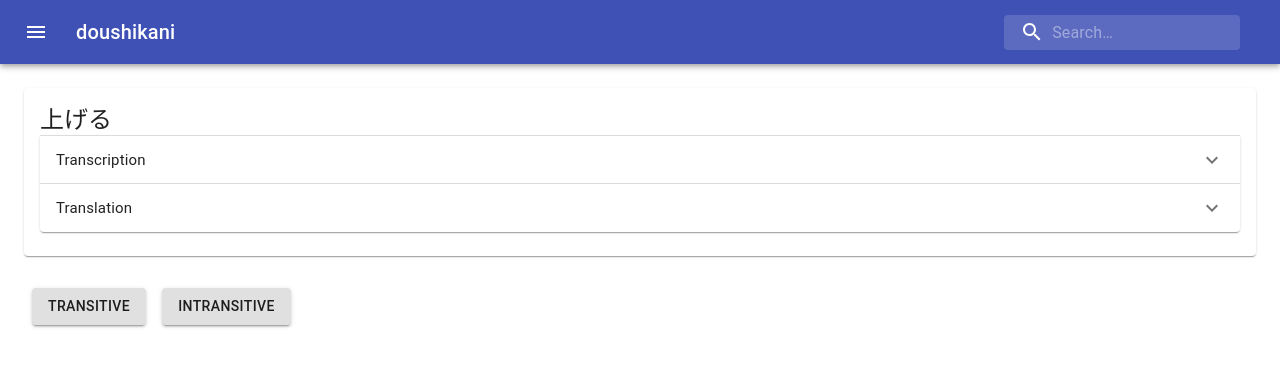
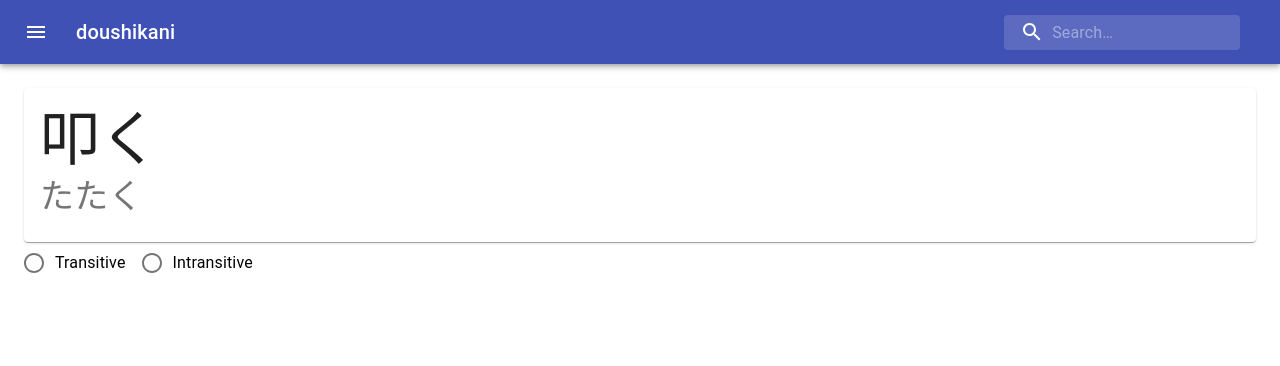
Before and after one commit to eickler/doushikani, a React (Create React App) app: page / in a window 1280 px wide. Shown: the top 366 px of the page. Built offline with nearby package versions, Linux system fonts and the light colour scheme.

Commit message:
Restructured

```diff
--- /dev/null
+++ b/src/Answer.tsx
@@ -0,0 +1,28 @@
+import { Button, Card, CardContent, Container, Typography } from '@material-ui/core';
+import { VerbDefinition } from './Verbs';
+
+interface Props {
+  verb: VerbDefinition;
+  onContinue: () => void;
+}
+
+export const Answer = (props: Props) => {
+  return (
+    <Container>
+      <Card>
+        <CardContent>
+          <Typography variant="h2">
+            {props.verb.transitive ? "Transitive" : "Intransitive"}
+          </Typography>
+          <Typography variant="h4" color="textSecondary">
+            {props.verb.examples[0].ja}
+          </Typography>
+          <Typography variant="h4" color="textSecondary">
+            {props.verb.examples[0].en}
+          </Typography>
+        </CardContent>
+      </Card>
+      <Button variant="contained" onClick={props.onContinue}>Continue</Button>
+    </Container>
+  );
+}
--- a/src/App.tsx
+++ b/src/App.tsx
@@ -1,19 +1,38 @@
-import React from "react";
-import { Container, Button } from "@material-ui/core";
-import Body from "./Body";
+import { useState } from "react";
+import { Question, Selection } from "./Question";
 import Header from "./Header";
-import Choice from "./Choice";
 
-function App() {
+import { verbs, VerbDefinition } from './Verbs';
+import { Answer } from "./Answer";
+
+interface State {
+  verb: VerbDefinition;
+  selection: Selection;
+}
+
+const pickVerb = () : State => {
+  const rnd = Math.floor(Math.random() * verbs.length)
+  return { verb: verbs[rnd], selection: Selection.NotSelected };
+}
+
+const App = () => {
+  const [state, setState] = useState(pickVerb());
+
+  const onSelect = (selection: Selection) => {
+    setState({ verb: state.verb, selection: selection });
+  }
+
+  const onContinue = () => {
+    setState(pickVerb());
+  }
+
   return (
     <>
       <Header/>
-      <Container>
-        <Body/>
-      </Container>
-      <Container>
-        <Choice/>
-      </Container>
+      <Question verb={state.verb} onSelect={onSelect}/>
+      { state.selection !== Selection.NotSelected &&
+        <Answer verb={state.verb} onContinue={onContinue}/>
+      }
     </>
   );
 }
--- a/src/Body.tsx
+++ /dev/null
@@ -1,66 +0,0 @@
-import { makeStyles } from '@material-ui/core/styles';
-import Card from '@material-ui/core/Card';
-import CardContent from '@material-ui/core/CardContent';
-import Typography from '@material-ui/core/Typography';
-import React from 'react';
-import { Accordion, AccordionDetails, AccordionSummary } from '@material-ui/core';
-import ExpandMoreIcon from '@material-ui/icons/ExpandMore';
-
-const useStyles = makeStyles((theme) => ({
-  root: {
-    marginTop: theme.spacing(3),
-    marginBottom: theme.spacing(3)
-  },
-  bullet: {
-    display: 'inline-block',
-    margin: '0 2px',
-    transform: 'scale(0.8)',
-  },
-  title: {
-    fontSize: 14,
-  },
-  pos: {
-    marginBottom: 12,
-  },
-  heading: {
-    fontSize: theme.typography.pxToRem(15),
-    fontWeight: theme.typography.fontWeightRegular,
-  },
-}));
-
-export default function Body() {
-  const classes = useStyles();
-  const bull = <span className={classes.bullet}>•</span>;
-
-  return (
-    <Card className={classes.root}>
-      <CardContent>
-        <Typography variant="h5" component="h2">
-          上げる
-        </Typography>
-        <Accordion>
-          <AccordionSummary expandIcon={<ExpandMoreIcon />} >
-            <Typography className={classes.heading}>Transcription</Typography>
-          </AccordionSummary>
-          <AccordionDetails>
-            <Typography className={classes.pos} color="textSecondary">
-              あげる
-            </Typography>
-          </AccordionDetails>
-        </Accordion>
-        <Accordion>
-          <AccordionSummary expandIcon={<ExpandMoreIcon />} >
-            <Typography className={classes.heading}>Translation</Typography>
-          </AccordionSummary>
-          <AccordionDetails>
-            <Typography variant="body2" component="p">
-              To raise<br/>
-              To raise something<br/>
-              To lift<br/>
-            </Typography>
-          </AccordionDetails>
-        </Accordion>
-     </CardContent>
-    </Card>
-  );
-}
--- a/src/Choice.tsx
+++ b/src/Choice.tsx
@@ -1,24 +1,27 @@
-import React from 'react';
-import { makeStyles, createStyles, Theme } from '@material-ui/core/styles';
-import Button from '@material-ui/core/Button';
+import { FormControl, FormControlLabel, Radio, RadioGroup } from '@material-ui/core';
 
-const useStyles = makeStyles((theme: Theme) =>
-  createStyles({
-    root: {
-      '& > *': {
-        margin: theme.spacing(1),
-      },
-    },
-  }),
-);
+export enum Selection { NotSelected, Transitive, Intransitive };
+interface Props {
+  onSelect: (selection: Selection) => void;
+}
 
-export default function Choice() {
-  const classes = useStyles();
+export const Choice = (props: Props) => {
+  const handleChange = (event: React.ChangeEvent<any>) => {
+    if (event.target.value === "transitive") {
+      props.onSelect(Selection.Transitive);
+    } else if (event.target.value === "intransitive") {
+      props.onSelect(Selection.Intransitive);
+    } else {
+      props.onSelect(Selection.NotSelected);
+    }
+  };
 
   return (
-    <div className={classes.root}>
-      <Button variant="contained">Transitive</Button>
-      <Button variant="contained">Intransitive</Button>
-    </div>
+    <FormControl component="fieldset">
+      <RadioGroup row onChange={handleChange}>
+        <FormControlLabel value="transitive" control={<Radio />} label="Transitive" />
+        <FormControlLabel value="intransitive" control={<Radio />} label="Intransitive" />
+      </RadioGroup>
+    </FormControl>
   );
 }
--- /dev/null
+++ b/src/Question.tsx
@@ -0,0 +1,38 @@
+import { makeStyles } from '@material-ui/core/styles';
+import Card from '@material-ui/core/Card';
+import CardContent from '@material-ui/core/CardContent';
+import Typography from '@material-ui/core/Typography';
+import { Container } from '@material-ui/core';
+import { Choice, Selection } from './Choice';
+import { VerbDefinition } from './Verbs';
+
+const useStyles = makeStyles((theme) => ({
+  root: { marginTop: theme.spacing(3) },
+}));
+
+interface Props {
+  verb: VerbDefinition;
+  onSelect: (selection: Selection) => void;
+}
+
+const Question = (props: Props) => {
+  const classes = useStyles();
+
+  return (
+    <Container className={classes.root}>
+      <Card>
+        <CardContent>
+          <Typography variant="h2">
+            {props.verb.verb}
+          </Typography>
+          <Typography variant="h4" color="textSecondary">
+            {props.verb.readings[0].reading}
+          </Typography>
+        </CardContent>
+      </Card>
+      <Choice onSelect={props.onSelect}/>
+    </Container>
+  );
+};
+
+export { Question, Selection };
--- /dev/null
+++ b/src/Verbs.tsx
@@ -0,0 +1,31 @@
+import _verbs from './verbs.json';
+
+interface Example {
+  en: string;
+  ja: string;
+};
+
+interface Meaning {
+  meaning: string;
+  primary: boolean;
+  accepted_answer: boolean;
+};
+
+interface Reading {
+  reading: string;
+  primary: boolean;
+  accepted_answer: boolean;
+};
+
+export interface VerbDefinition {
+  verb: string;
+  url: string;
+  level: number;
+  transitive: boolean;
+  types: [string];
+  examples: [Example];
+  meanings: [Meaning];
+  readings: [Reading];
+};
+
+export const verbs = _verbs as [VerbDefinition];
```
